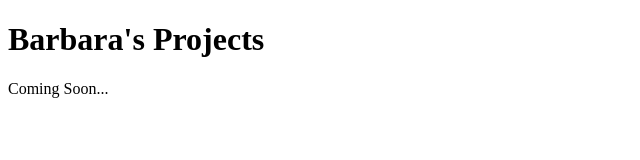
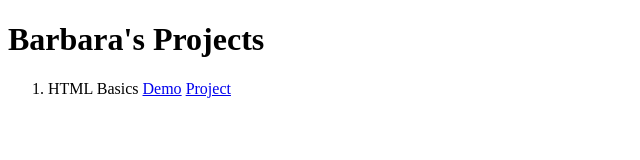
Before and after one commit to beahead/myprojects, a plain HTML site: page index.html in a window 1280 px wide. Shown: the whole page, without its empty margins (0-640 px from the left). Drawn offline with Linux system fonts and the light colour scheme.

Commit message:
First project
Added links to demo page.

```diff
--- a/index.html
+++ b/index.html
@@ -5,6 +5,11 @@
 </head>
 <body>
 	<h1>Barbara's Projects</h1>
-	<p>Coming Soon...</p>
+	<ol>
+		<li>
+			HTML Basics <a href="https://beahead.github.io/html-basics/">Demo</a>
+			<a href="https://github.com/beahead/html-basics">Project</a>
+		</li>
+	</ol>
 </body>
 </html>
```
Also changed, not shown: 1 other file.
